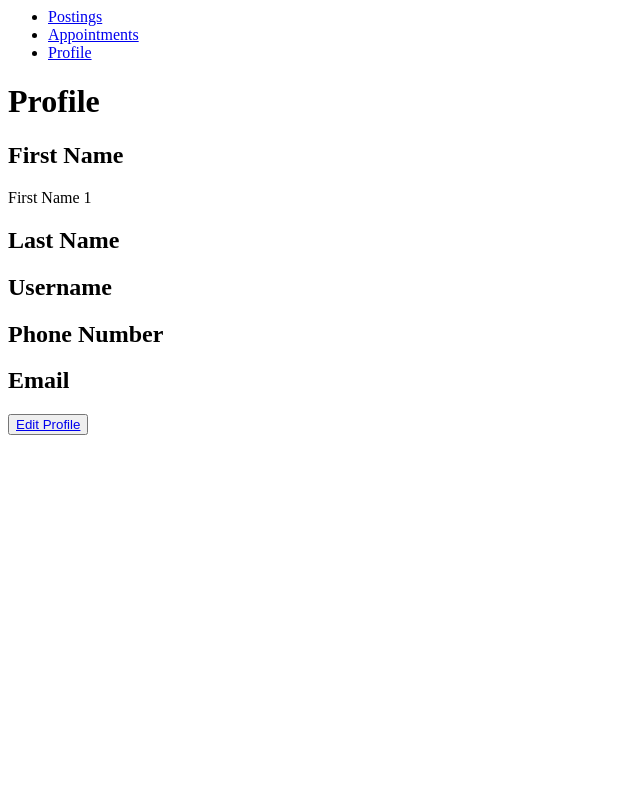
After one commit to trevunderwood/csce310, a PHP site: page /user_profile.php in a window 1280 px wide. The commit adds this page. Shown: the whole page, without its empty margins (0-640 px from the left). Run offline with PHP 8.4, Linux system fonts and the light colour scheme; a user stored in the database is signed in; data comes from the database, SQL or seed files in the repository.

Commit message:
User page v1

```diff
--- a/login.php
+++ b/login.php
@@ -27,7 +27,7 @@ if ($_SERVER["REQUEST_METHOD"] == "POST") {
     echo "Success";
     // session_start();
     // $_SESSION["username"] = $username;
-    // header("Location: dashboard.php");
+    header("Location: user_profile.php");
   } else {
     // User does not exist or password is incorrect
     echo "Invalid username or password";
--- /dev/null
+++ b/user_profile.php
@@ -0,0 +1,47 @@
+<html>
+    <head>
+        <title>User Profile Page</title>
+    </head>
+    <?php
+    // Connect to database server
+    $servername = "localhost";
+    $username   = "root";
+    $password   = "";
+    $dbname     = "csce310";
+
+    // Create connection
+    $conn = mysqli_connect($servername, $username, $password, $dbname);
+
+    // Check connection
+    if (!$conn) {
+        die("Connection failed: " . $conn->connect_error);
+    }
+    ?>
+    <body>
+        <ul>
+            <li><a href="posting.php">Postings</a></li>
+            <li><a href="#">Appointments</a></li>
+            <li><a href="#">Profile</a></li>
+        </ul>
+        <h1>Profile</h1>
+        <h2>First Name</h2>
+        <?php
+        session_start();
+        $username = $_SESSION['username'];
+        $sql = "SELECT USER_FNAME FROM user WHERE USER_NAME='$username'";
+
+        $response = mysqli_query($conn, $sql);
+
+        if (mysqli_num_rows($response) == 1) {
+            echo "First Name " . mysqli_num_rows($response);
+            mysqli_free_result($response);
+        }
+        ?>
+        <h2>Last Name</h2>
+        <h2>Username</h2>
+        <h2>Phone Number</h2>
+        <h2>Email</h2>
+        <button type="button"><a href="edit_profile.php">Edit Profile</a></button>
+    </body>
+    <?php mysqli_close($conn) ?>
+</html>
```
Also changed, not shown: edit_profile.php (added, +13 -0 lines).
